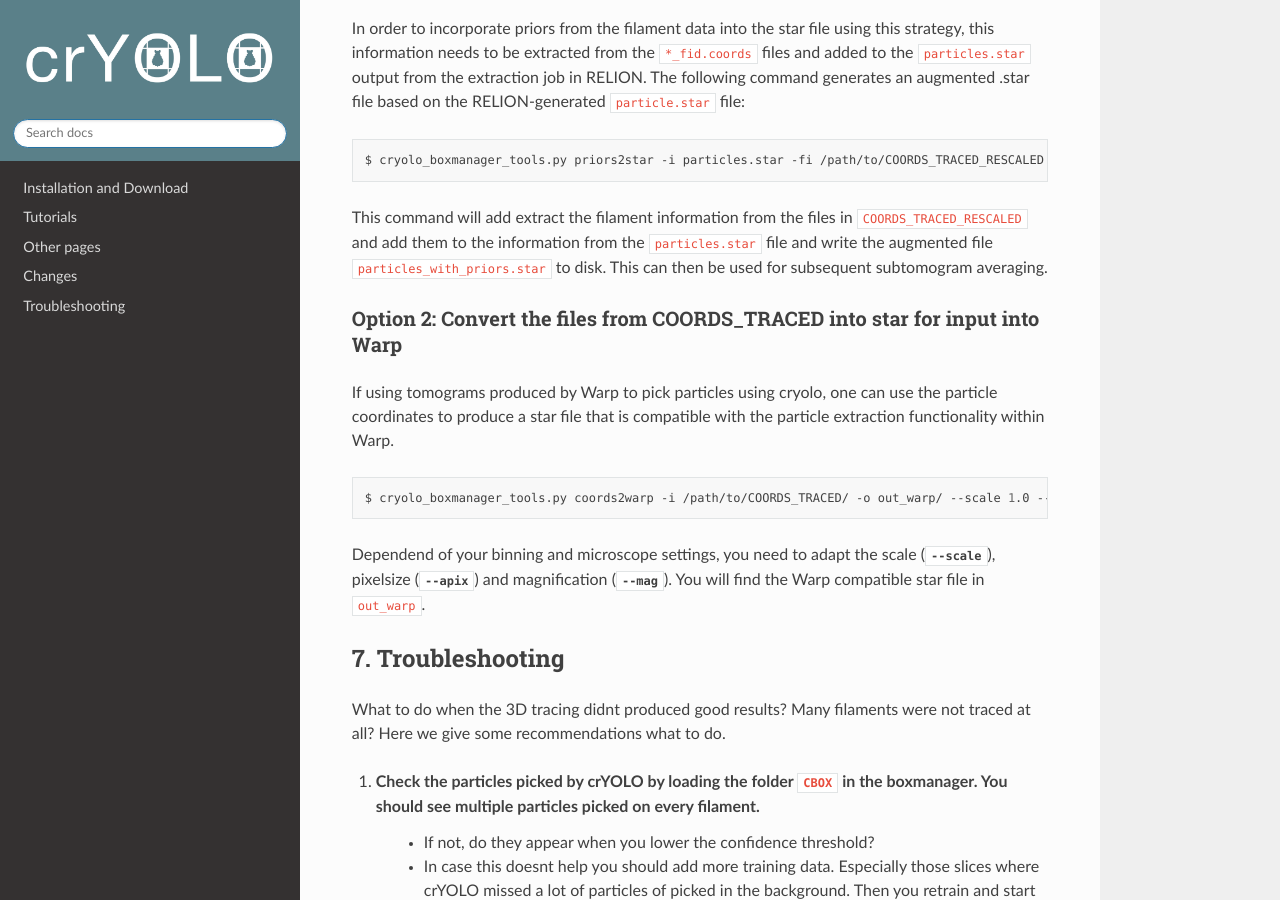
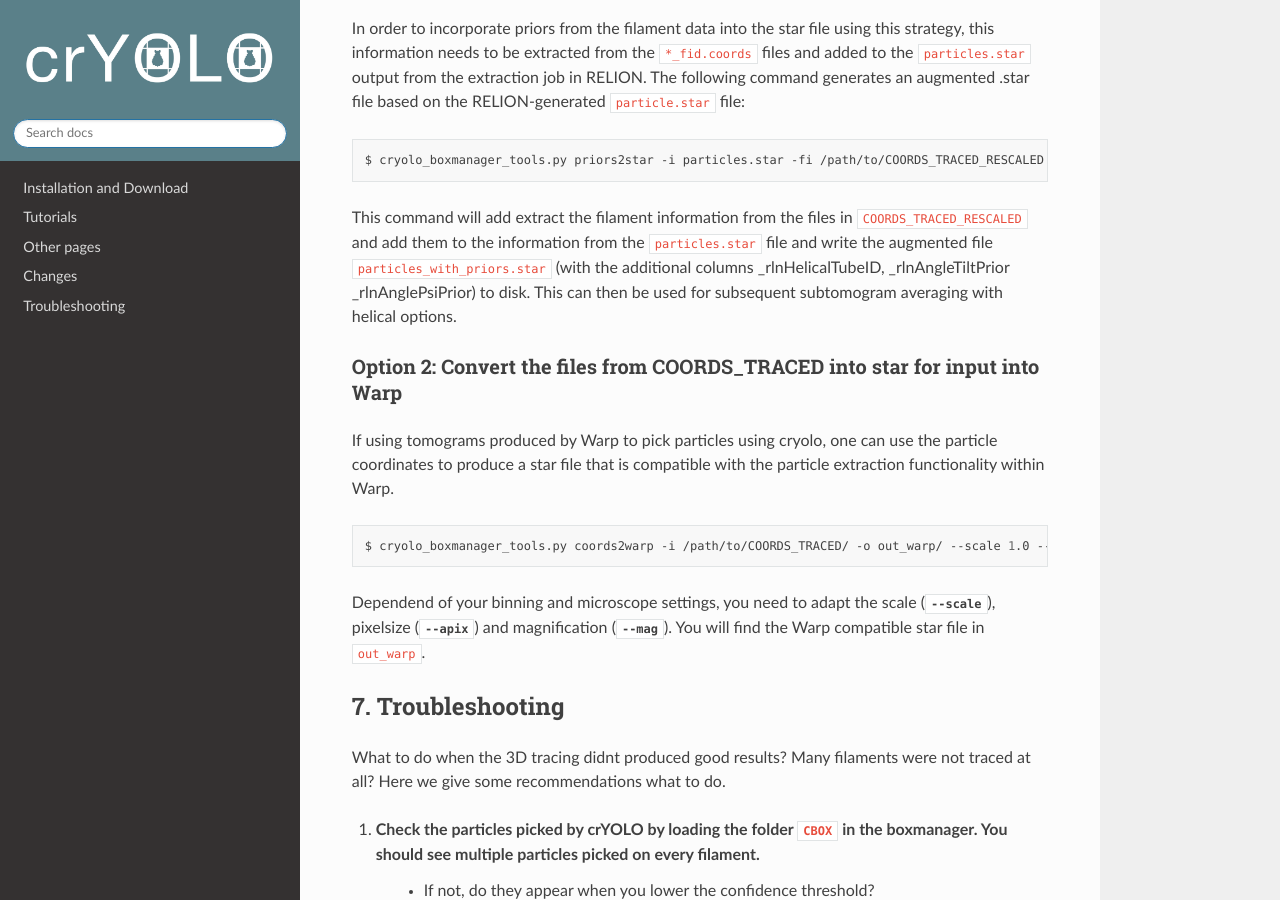
Before and after one commit to MPI-Dortmund/cryolo, a Sphinx documentation site: the page built from source/tutorials/tut06_tomo_filament.rst, in a window 1280 px wide and 900 px high, scrolled down 7690 px. Built offline with Sphinx 7.4.7 and the Read the Docs theme 2.0.0, drawn with Linux system fonts in a browser that asks for light colours.

Commit message:
add erics comments

```diff
--- a/source/tutorials/tut06_tomo_filament.rst
+++ b/source/tutorials/tut06_tomo_filament.rst
@@ -105,7 +105,7 @@ In order to incorporate priors from the filament data into the star file using t
 
     cryolo_boxmanager_tools.py priors2star -i particles.star -fi /path/to/COORDS_TRACED_RESCALED -o .
 
-This command will add extract the filament information from the files in :file:`COORDS_TRACED_RESCALED` and add them to the information from the :file:`particles.star` file and write the augmented file :file:`particles_with_priors.star` to disk. This can then be used for subsequent subtomogram averaging.
+This command will add extract the filament information from the files in :file:`COORDS_TRACED_RESCALED` and add them to the information from the :file:`particles.star` file and write the augmented file :file:`particles_with_priors.star` (with the additional columns _rlnHelicalTubeID, _rlnAngleTiltPrior _rlnAnglePsiPrior) to disk. This can then be used for subsequent subtomogram averaging with helical options.
 
 
 
```
